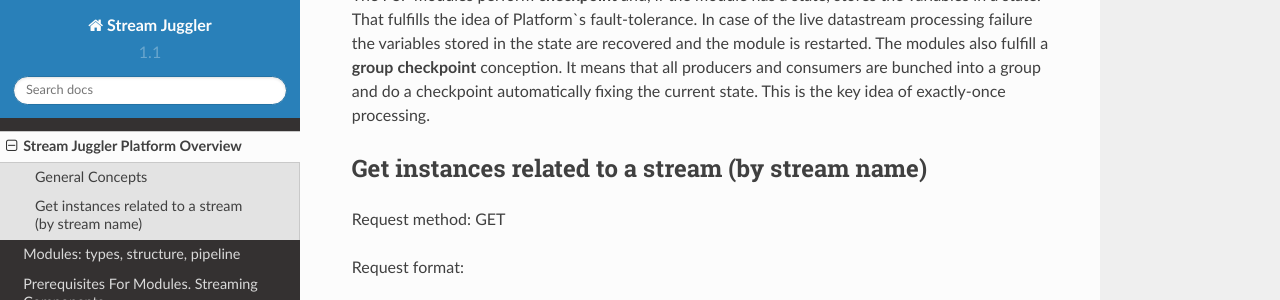
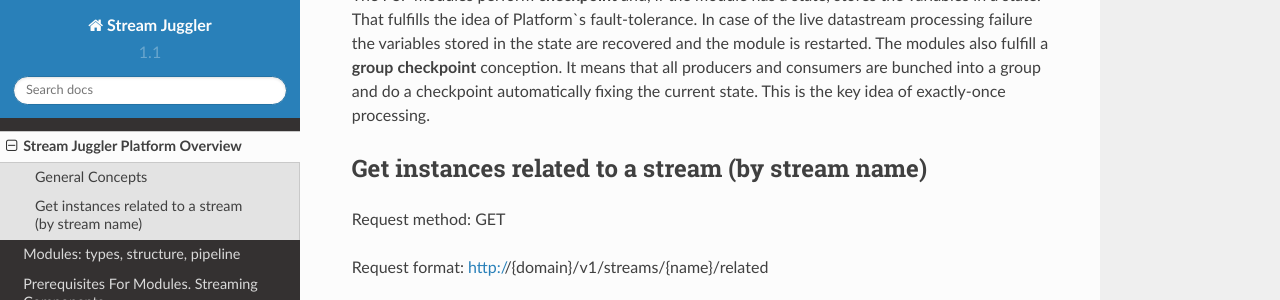
Before and after one commit to MaslovaEV/testsj, a Sphinx documentation site: the page built from TestSJDocs/source/SJ_Overview.rst, in a window 1280 px wide and 900 px high, scrolled down 1960 px, cut to the strip 0-300 px from the top of the window. Built offline with Sphinx 7.4.7 and the Read the Docs theme 2.0.0, drawn with Linux system fonts in a browser that asks for light colours; formulas are drawn with MathJax 3; pages that are not in the unit, such as notebooks, are missing from menus; some of the changed lines change nothing that is shown.

Commit message:
Update SJ_Overview.rst

```diff
--- a/TestSJDocs/source/SJ_Overview.rst
+++ b/TestSJDocs/source/SJ_Overview.rst
@@ -58,7 +58,7 @@
 
 Request method: GET
 
-Request format:
+Request format: http://{domain}/v1/streams/{name}/related
 
 .. http:get:: //{domain}/v1/streams/{name}/related
 
```
